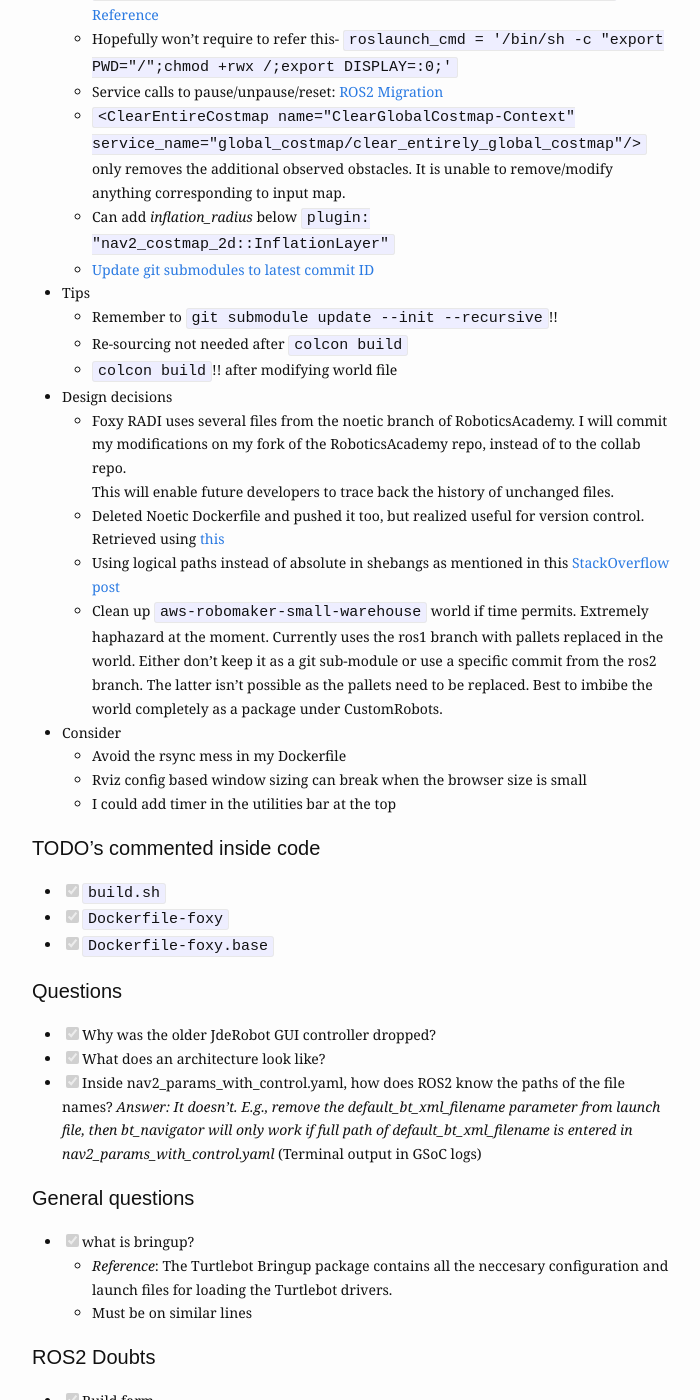
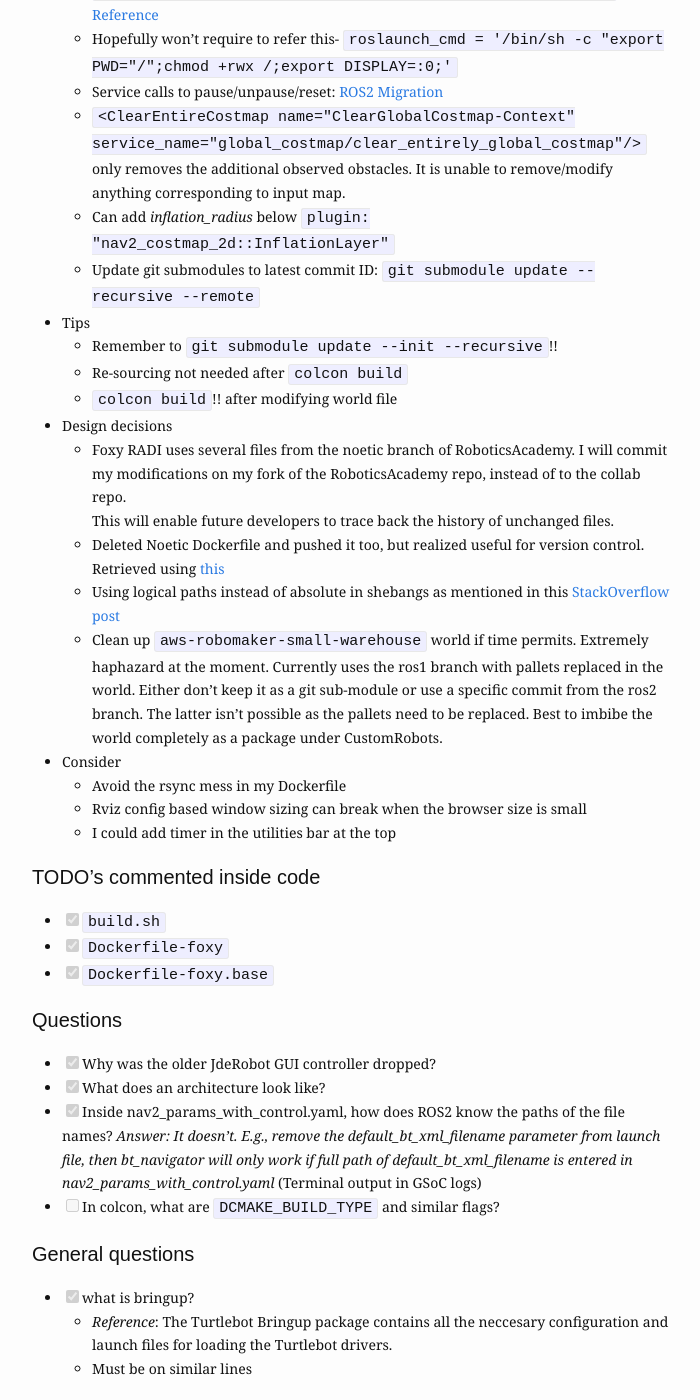
Before and after one commit to TheRoboticsClub/gsoc2021-Siddharth_Saha, a Jekyll site: the page built from docs/_posts/scribbles/2021-05-17-roughwork.md, in a window 1280 px wide and 1400 px high, scrolled down 1749 px. Shown: the whole window, without its empty margins (288-988 px from the left). Built offline with Jekyll 4.4.1, drawn with Linux system fonts in a browser that asks for light colours; nearby versions of some CDN libraries.

Commit message:
Minor updates to roughwork post; updated date of week 10 blog

```diff
--- a/docs/_posts/scribbles/2021-05-17-roughwork.md
+++ b/docs/_posts/scribbles/2021-05-17-roughwork.md
@@ -21,7 +21,7 @@
 - [x] Update Meet 3 minutes
 - [x] Convert tasks to issues
 - [ ] Complete #11, #12, Final Report
-- [ ] Complete Nav2 Concepts
+- [x] Complete Nav2 Concepts
 - [x] Initiate RADI GUI in ROS2
 - [x] File the virtualgl issue on upstream repo
 - [x] Check if Gazebo works after removing RUN layer installing Gazebo11 from Dockerfile (already installed via `ros-foxy-gazebo-*`)
@@ -58,7 +58,7 @@
     + Service calls to pause/unpause/reset: [ROS2 Migration](https://github.com/ros-simulation/gazebo_ros_pkgs/wiki/ROS-2-Migration:-ROS-Clocks-and-sim-time#time-commands)
     + `<ClearEntireCostmap name="ClearGlobalCostmap-Context" service_name="global_costmap/clear_entirely_global_costmap"/>` only removes the additional observed obstacles. It is unable to remove/modify anything corresponding to input map.
     + Can add *inflation_radius* below `plugin: "nav2_costmap_2d::InflationLayer"`
-    + [Update git submodules to latest commit ID](git submodule update --recursive --remote)
+    + Update git submodules to latest commit ID: `git submodule update --recursive --remote`
 - Tips
     + Remember to `git submodule update --init --recursive`!!
     + Re-sourcing not needed after `colcon build`
@@ -85,6 +85,7 @@
 - [x] Why was the older JdeRobot GUI controller dropped?
 - [x] What does an architecture look like?
 - [x] Inside nav2_params_with_control.yaml, how does ROS2 know the paths of the file names? *Answer: It doesn't. E.g., remove the default_bt_xml_filename parameter from launch file, then bt_navigator will only work if full path of default_bt_xml_filename is entered in nav2_params_with_control.yaml* (Terminal output in GSoC logs)
+- [ ] In colcon, what are `DCMAKE_BUILD_TYPE` and similar flags?
 
 
 #### General questions
```
Also changed, not shown: docs/_posts/milestones/2021-08-04-week-10.md (+2 -2 lines).
